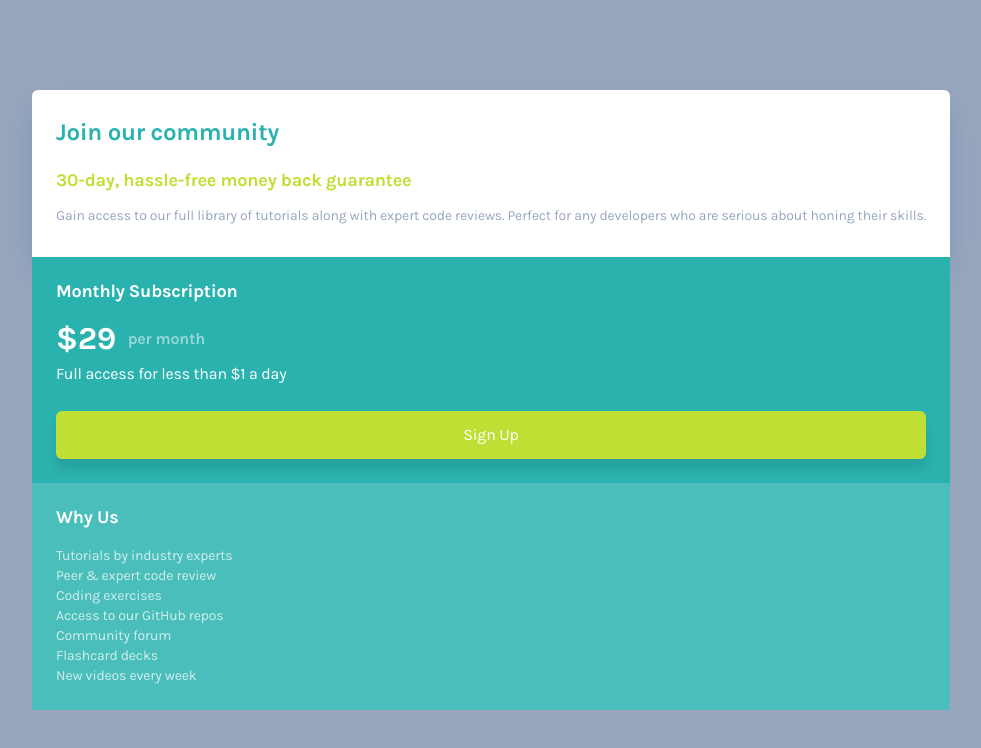
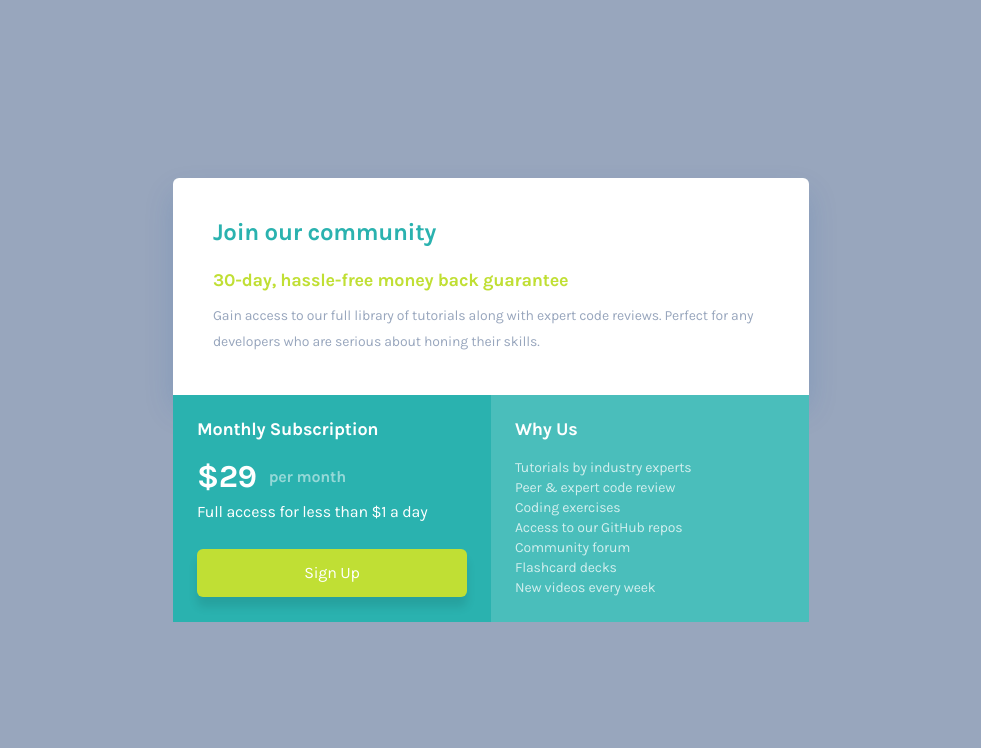
Before and after one commit to Huayao-Zheng/single-pricec-grid-component, a website: page index.html in a window 1280 px wide. Shown: the whole page, without its empty margins (149-1130 px from the left). Drawn offline with Linux system fonts and the light colour scheme.

Commit message:
add grid layout for desktop

```diff
--- a/index.html
+++ b/index.html
@@ -11,15 +11,18 @@
     <title>Frontend Mentor | Single Price Grid Component</title>
   </head>
   <body class="h-screen bg-Grayish-Blue grid place-items-center px-8">
-    <main class="font-karla text-white">
+    <!-- Grid Container -->
+    <main class="font-karla text-white sm:max-w-[636px] sm:grid sm:grid-cols-2">
       <!-- Join our community -->
-      <div class="bg-white shadow-join-community rounded-t-md px-6 py-7">
+      <div class="bg-white shadow-join-community rounded-t-md px-6 py-7 sm:col-span-2 sm:p-10">
         <h2 class="font-bold text-xl-1 sm:text-xl-2 text-Cyan mb-6">Join our community</h2>
         <p class="font-bold text-sm-3 sm:text-lg text-Bright-Yellow mb-4 sm:mb-3">30-day, hassle-free money back guarantee</p>
         <p class="text-sm-2 sm:text-2 text-Grayish-Blue">
           Gain access to our full library of tutorials along with expert code reviews. Perfect for any developers who are serious about honing their skills.
         </p>
       </div>
+      <!-- Join our community End -->
+
       <!-- Monthly Subscription -->
       <div class="bg-Cyan p-6">
         <h2 class="font-bold text-lg mb-[18px]">Monthly Subscription</h2>
@@ -27,6 +30,8 @@
         <p class="text-md-2 mb-6">Full access for less than $1 a day</p>
         <button class="text-md-1 w-full h-12 bg-Bright-Yellow rounded-md shadow-button" type="button">Sign Up</button>
       </div>
+      <!-- Monthly Subscription End -->
+
       <!-- Why Us -->
       <div class="relative bg-Cyan p-6">
         <!-- OverLay -->
@@ -43,6 +48,8 @@
           New videos every week
         </p>
       </div>
+      <!-- Why Us End -->
     </main>
+    <!-- Grid Container End -->
   </body>
 </html>
```
Also changed, not shown: output.css.
